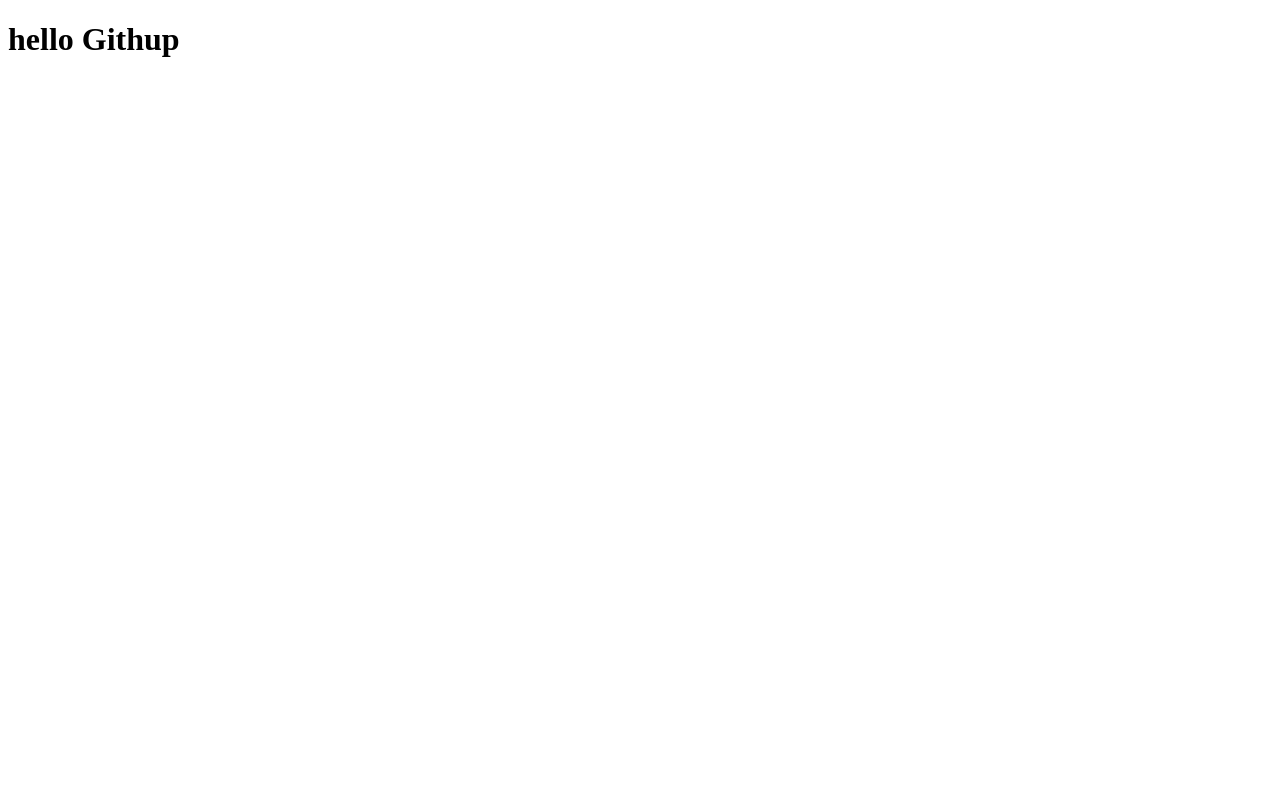
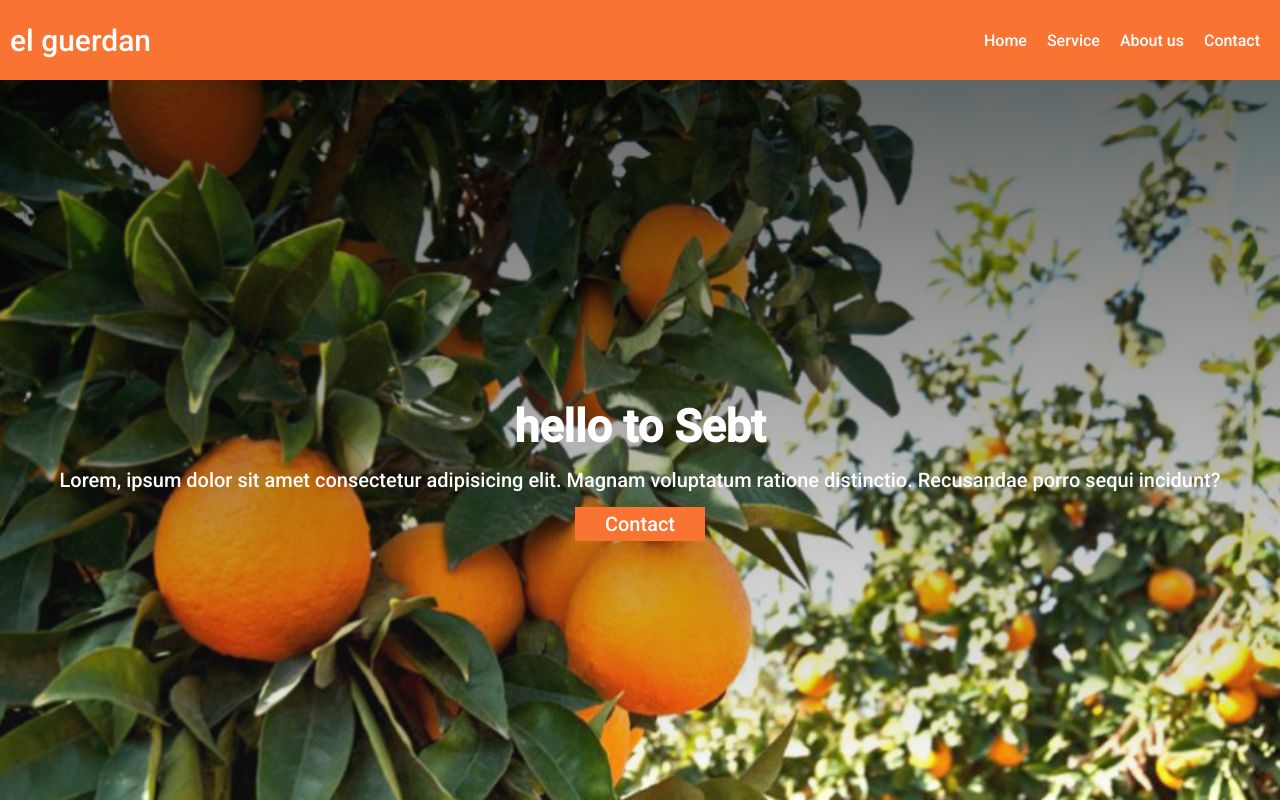
Before and after one commit to elfaquirmohamed/testimapime, a plain HTML site: page index.html in a window 1280 px wide. Drawn offline with Linux system fonts and the light colour scheme.

Commit message:
travail 2

```diff
--- a/index.html
+++ b/index.html
@@ -3,9 +3,32 @@
 <head>
     <meta charset="UTF-8">
     <meta name="viewport" content="width=device-width, initial-scale=1.0">
-    <title>Document</title>
+    <title>EL guerdan</title>
+    <link rel="shortcut icon" href="/images/facebook.png" type="image/x-icon">
+    <link rel="stylesheet" href="style.css">
 </head>
 <body>
-    <h1>hello Githup</h1>
+    <div class="container">
+    <div class="nav">
+        <div class="logo">
+<p>el guerdan</p>
+        </div>
+        <div class="menu">
+<ul>
+    <li>Home</li>
+    <li>Service</li>
+    <li>About us</li>
+    <li>Contact</li>
+</ul>
+        </div>
+    </div>
+    <div class="slide">
+        <div class="titre">
+            <h1>hello to Sebt </h1>
+            <p>Lorem, ipsum dolor sit amet consectetur adipisicing elit. Magnam voluptatum ratione distinctio. Recusandae porro sequi incidunt?</p>
+            <input type="button" value="Contact" class="btn">
+        </div>
+    </div>
+</div>
 </body>
 </html>
--- /dev/null
+++ b/style.css
@@ -0,0 +1,69 @@
+@import url('https://fonts.googleapis.com/css2?family=Roboto:ital,wght@0,500;1,400&display=swap');
+
+*{
+    padding: 0;
+    margin: 0;
+    font-family: 'Roboto', sans-serif;
+}
+
+:root {
+    --principal: #F97432;
+    --secondaire: #f9C87C;
+  }
+.container{
+
+}
+
+.container .logo{
+    margin-left: 10px;
+    font-size: 30px;
+}
+
+.container .nav{
+    height: 10vh;
+    background-color: var(--principal);
+    display: flex;
+    justify-content: space-between;
+    align-items: center;
+    color: white;
+}
+
+.container .nav ul{
+    display: flex;
+    justify-content: space-around;
+}
+.container .nav li{
+    margin-right: 20px;
+    list-style: none;
+}
+
+.container .slide{
+    background-image: linear-gradient(rgb(0,0,0,0.6),transparent),url(images/slide.jpg);
+    background-repeat: no-repeat;
+background-size: cover;
+height: 90vh;
+color: white;
+
+}
+
+.container .slide .titre{
+    display: flex;
+    flex-direction: column;
+    align-items: center;
+    padding-top: 25%;
+}
+.container .slide .titre h1{
+    font-size: 45px;
+}
+.container .slide .titre p{
+    margin: 15px 40px;
+    text-align: center;
+    font-size: 20px;
+}
+.container .slide .titre .btn{
+    padding: 5px 30px;
+    font-size: 20px;
+    background-color: var(--principal);
+    border: none;
+    color: white;
+}
```
Also changed, not shown: images/facebook.png (added), images/slide.jpg (added).
